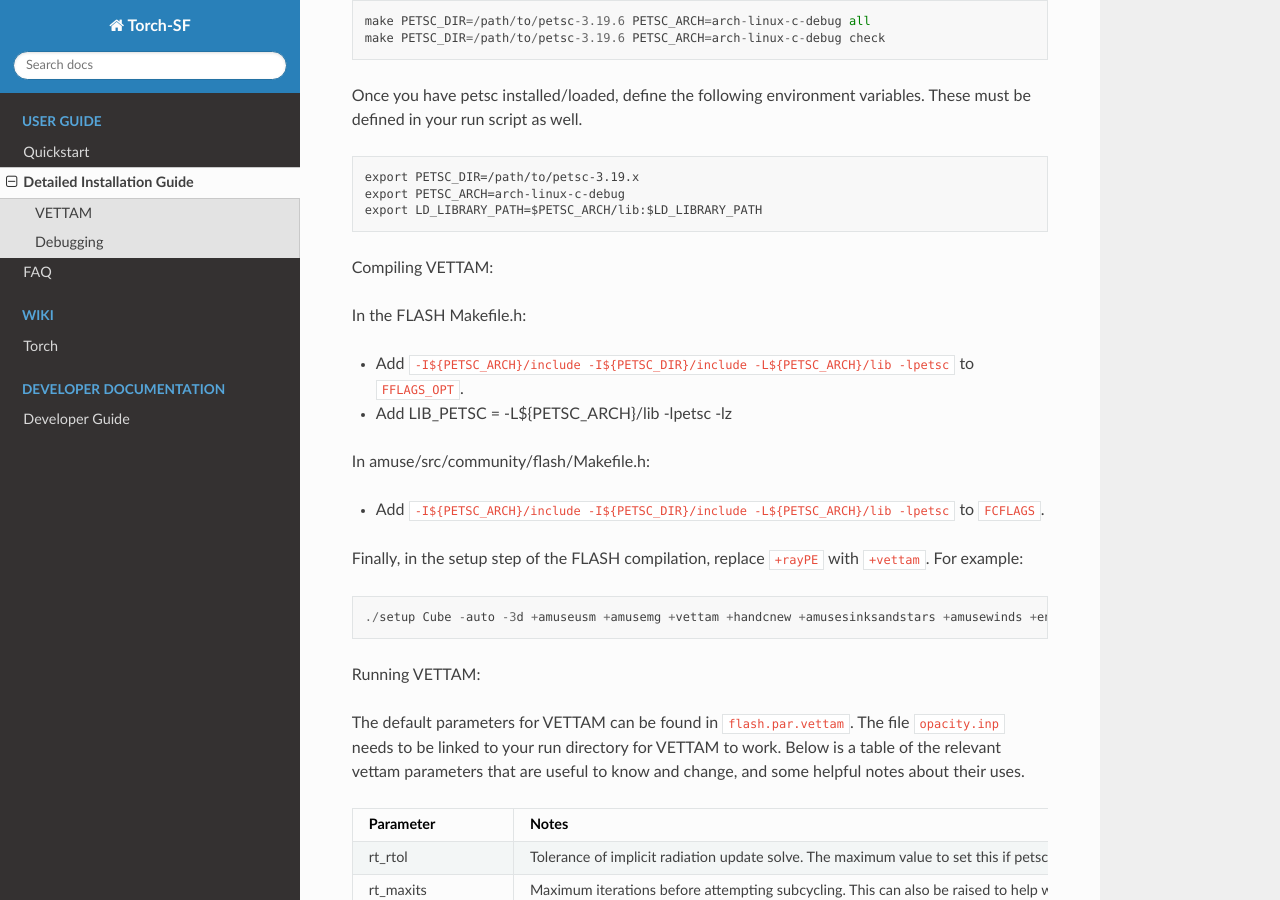
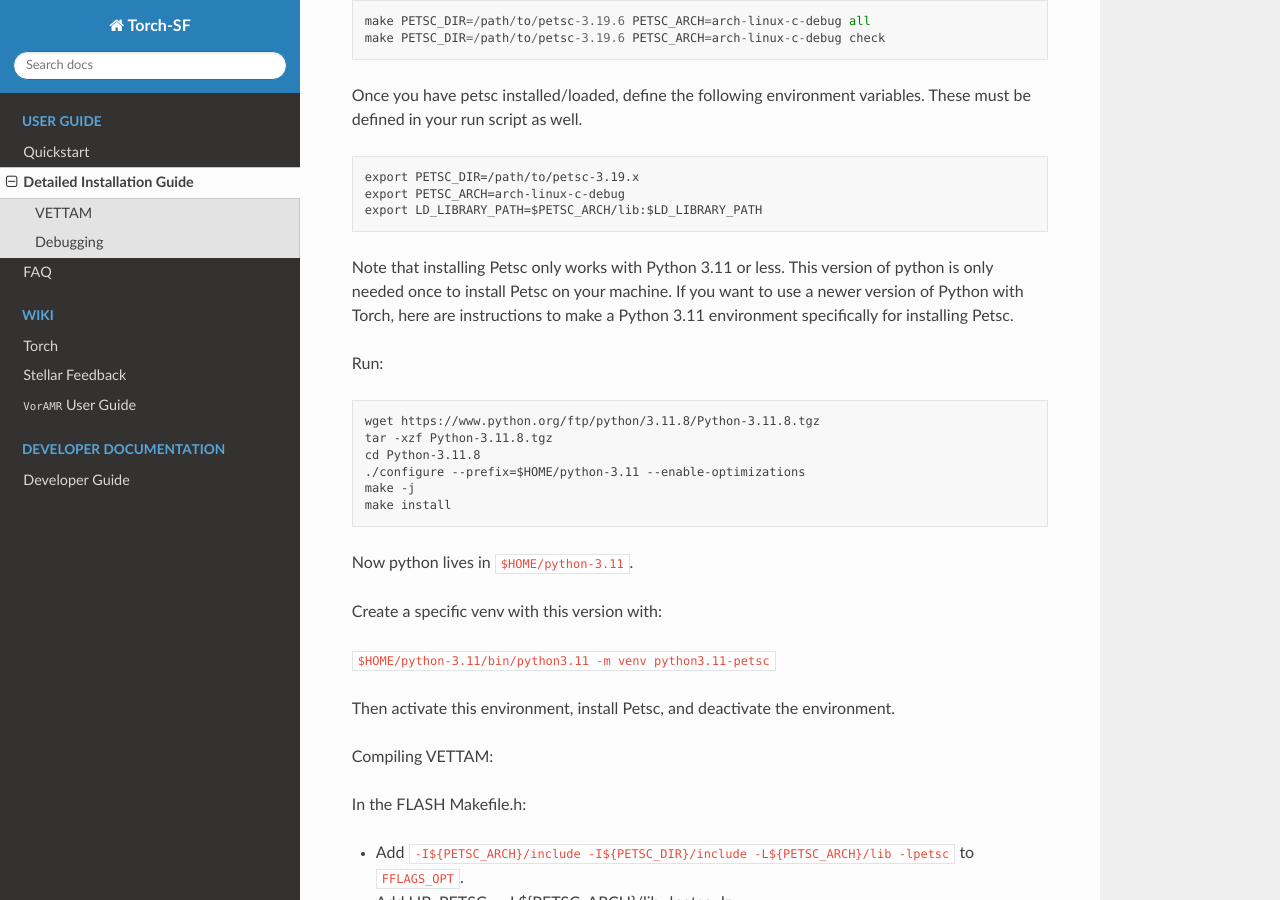
Before and after one commit to torch-sf/torch, a Sphinx documentation site: the page built from docs/rtd/source/manual/Installation.md, in a window 1280 px wide and 900 px high, scrolled down 460 px. Built offline with Sphinx 7.4.7 and the Read the Docs theme 3.1.0, drawn with Linux system fonts in a browser that asks for light colours.

Commit message:
Added Stromgren test docs and VorAMR user guide and some FAQs

````diff
--- a/docs/rtd/source/index.rst
+++ b/docs/rtd/source/index.rst
@@ -38,10 +38,11 @@
    :caption: Wiki
 
    wiki/Torch.md
+   wiki/Stellar_Feedback.md
+   wiki/VorAMR.md
 .. wiki/Magnetohydrodynamics.md
    wiki/Cooling_Heating.md
    wiki/Star_Formation.md
-   wiki/Stellar_Feedback.md
    wiki/Radiation.md
    wiki/Nbody.md
    wiki/Initial_Conditions.md
--- a/docs/rtd/source/manual/Installation.md
+++ b/docs/rtd/source/manual/Installation.md
@@ -21,6 +21,25 @@
 export PETSC_ARCH=arch-linux-c-debug
 export LD_LIBRARY_PATH=$PETSC_ARCH/lib:$LD_LIBRARY_PATH
 ```
+
+Note that installing Petsc only works with Python 3.11 or less. This version of python is only needed once to install Petsc on your machine. If you want to use a newer version of Python with Torch, here are instructions to make a Python 3.11 environment specifically for installing Petsc.
+
+Run:
+```
+wget https://www.python.org/ftp/python/3.11.8/Python-3.11.8.tgz
+tar -xzf Python-3.11.8.tgz
+cd Python-3.11.8
+./configure --prefix=$HOME/python-3.11 --enable-optimizations
+make -j
+make install
+```
+Now python lives in `$HOME/python-3.11`.
+
+Create a specific venv with this version with:
+
+`$HOME/python-3.11/bin/python3.11 -m venv python3.11-petsc`
+
+Then activate this environment, install Petsc, and deactivate the environment.
 
 Compiling VETTAM:
 
````
Also changed, not shown: docs/rtd/source/developer/Physics_Test_Problems.md (added, +29 -0 lines), docs/rtd/source/manual/FAQ.md (+12 -0 lines), docs/rtd/source/wiki/VorAMR.md (added, +104 -0 lines).
